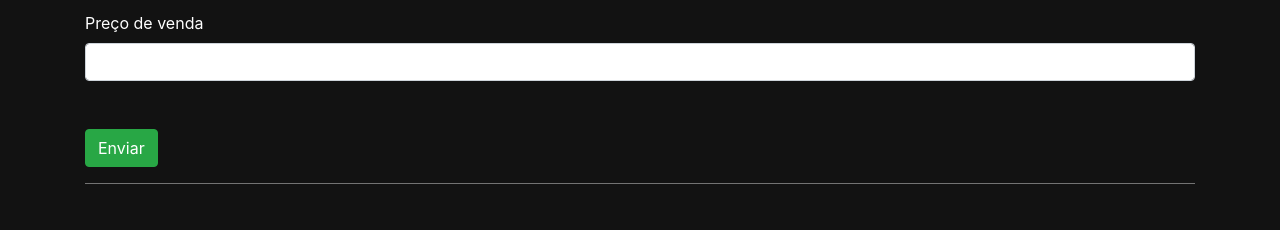
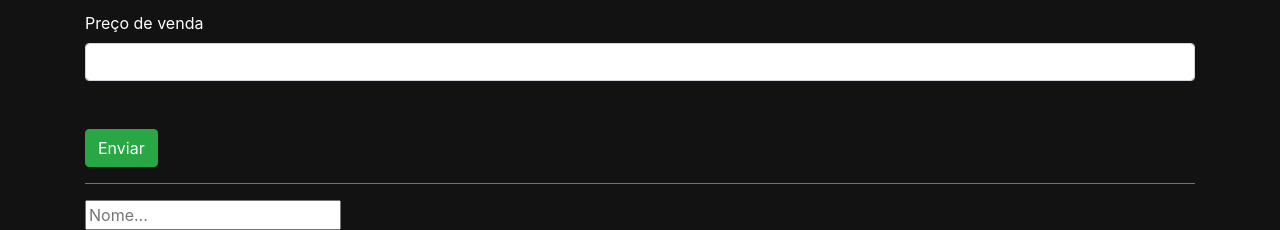
Before and after one commit to jvbicalho01/Construct_Django, a Django app: template estoque/templates/add_produto.html in a window 1280 px wide. Shown: the part 659-889 px from the top of the page. Before the commit the page ends 843 px from the top, so only its background shows below. Run offline with Django 5.2, Linux system fonts and the light colour scheme; the template is opened without the code that fills it, so the values that code supplies are empty; parts of the project's set-up code (start-up, migrations or seed data) failed here and were passed over.

Commit message:
adicionando página com informações do produto

```diff
--- a/estoque/templates/add_produto.html
+++ b/estoque/templates/add_produto.html
@@ -64,23 +64,46 @@
 
     <hr style="background-color: gray;">
 
+    <form action="{% url 'add-produto' %}" method="GET">
+        <div class="row">
+            <div class="col-md">
+                <input type="text" name="nome" placeholder="Nome...">
+            </div>
+            <div class="col-md">
+
+            </div>
+            <div class="col-md">
+
+            </div>
+            <div class="col-md">
+
+            </div>
+            <div class="col-md">
+
+            </div>
+        </div>
+    </form>
+
     <div class="listar-produtos">
+        <div class="row">
             {% for produto in produtos %}
-                <div style="background-color: #0f0f0f;" class="card" style="width: 18rem;">
+            <div class="col-md">
+                <div style="background-color: #0f0f0f; width: 18rem;" class="card" style="width: 18rem;">
                     {% if produto|get_first_image %}
                     <img width="100%" class="card-img-top" src="{{produto|get_first_image}}">
                     {% endif %}
-
                     <div class="card-body">
                         <h5 class="card-title">{{produto.nome}}</h5>
                         <span class="badge badge-info">{{produto.categoria}}</span>
                         <br>
                         <br>
-                    <a href="#" class="btn btn-primary">Acessar</a>
+                        <a href="{% url 'produto' produto.slug %}" class="btn btn-primary">Acessar</a>
                     </div>
                 </div>
                 <br>
+            </div>
             {% endfor %}
+        </div>
     </div>
 
 </div>
--- /dev/null
+++ b/estoque/templates/produto.html
@@ -0,0 +1,3 @@
+<h1>Produtor</h1>
+
+{{form}}
--- a/estoque/urls.py
+++ b/estoque/urls.py
@@ -3,4 +3,5 @@ from . import views
 
 urlpatterns = [
     path('add-produto/', views.add_produto, name='add-produto'),
+    path('produto/<slug:slug>/', views.produto, name='produto'),
 ]
```
Also changed, not shown: estoque/forms.py (added, +8 -0 lines), estoque/models.py (+9 -1 lines), estoque/views.py (+11 -0 lines), db.sqlite3, estoque/migrations/0003_produto_slug_alter_produto_nome.py (added), media/imagem_produto/2024-03-20-8.jpg (added). Lines whose indentation alone changed are shown as unchanged.
